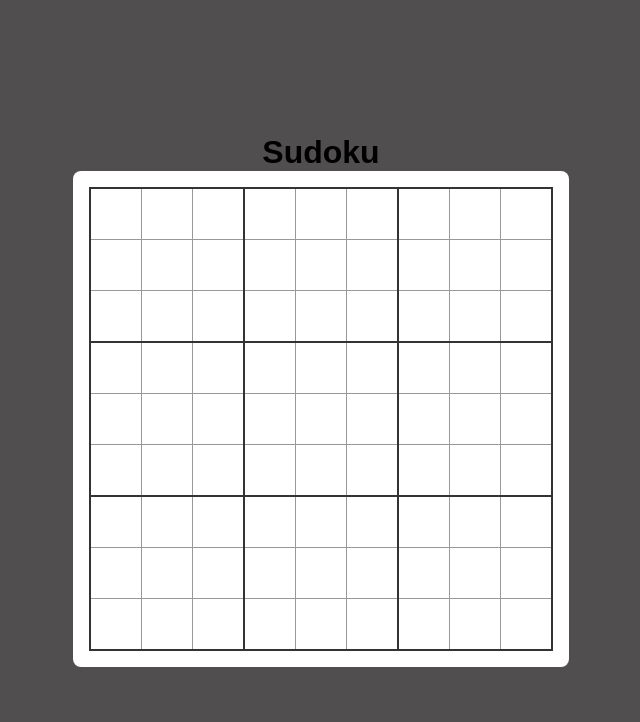
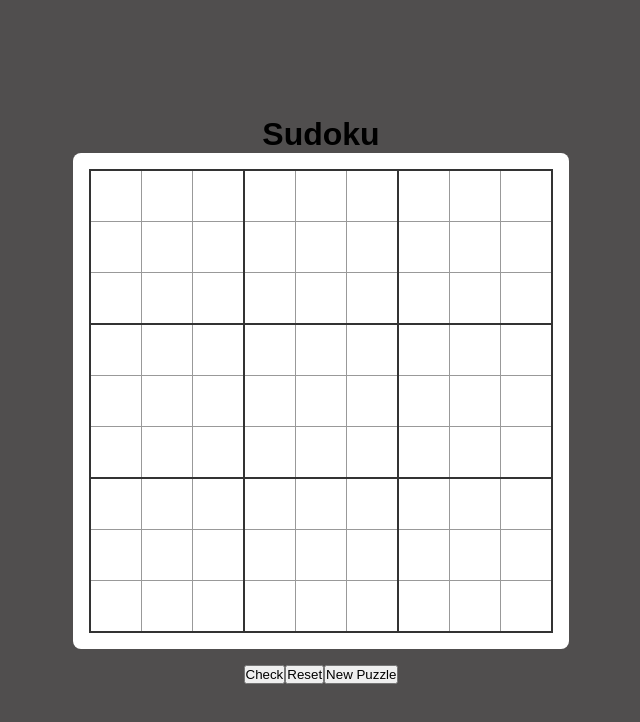
Before and after one commit to Amreen-Shaikh-2727/sudoku-game, a React (Vite) app in the folder sudoku/: page / in a window 1280 px wide. Shown: the top 722 px of the page, without its empty margins (319-959 px from the left). Built offline with nearby package versions, Linux system fonts and the light colour scheme.

Commit message:
Add Controls component and integrate with App for game actions

```diff
--- a/sudoku/src/App.jsx
+++ b/sudoku/src/App.jsx
@@ -1,4 +1,6 @@
 import {Grid}  from './components/Grid';
+import {Controls}  from './components/Controls';
+
 import './App.css';
 import { useState } from 'react';
 
@@ -13,6 +15,18 @@ function App() {
 
     //row,col
 const [selected,setSelected] = useState(null);
+
+const handleCheck = () =>{
+
+}
+
+const handleReset = () =>{
+
+}
+
+const handleNewPuzzle = () =>{
+
+}
 
 const handleInput =(rIdx,cIdx,value)=>{
   if(value === "" || (value >= 1 && value <=9 )){
@@ -38,6 +52,11 @@ const handleInput =(rIdx,cIdx,value)=>{
         selected={selected}
         setSelected = {setSelected}
       />
+      <Controls
+       handleCheck ={handleCheck}
+       handleReset ={handleReset}
+       handleNewPuzzle = {handleNewPuzzle}
+      />
     </div>
   )
 }
--- /dev/null
+++ b/sudoku/src/components/Controls.jsx
@@ -0,0 +1,18 @@
+export const Controls = ({handleCheck,handleReset,handleNewPuzzle}) => {
+    return(
+        <div style={{marginTop : 16}}>
+            <button
+            style={{marginRight : 0}}
+            onClick={handleCheck}
+            >Check</button>
+            <button
+            style={{marginRight : 0}}
+            onClick={handleReset}
+            >Reset</button>
+            <button
+            onClick={handleNewPuzzle}
+            >New Puzzle</button>
+        </div>
+    )
+
+}
```
